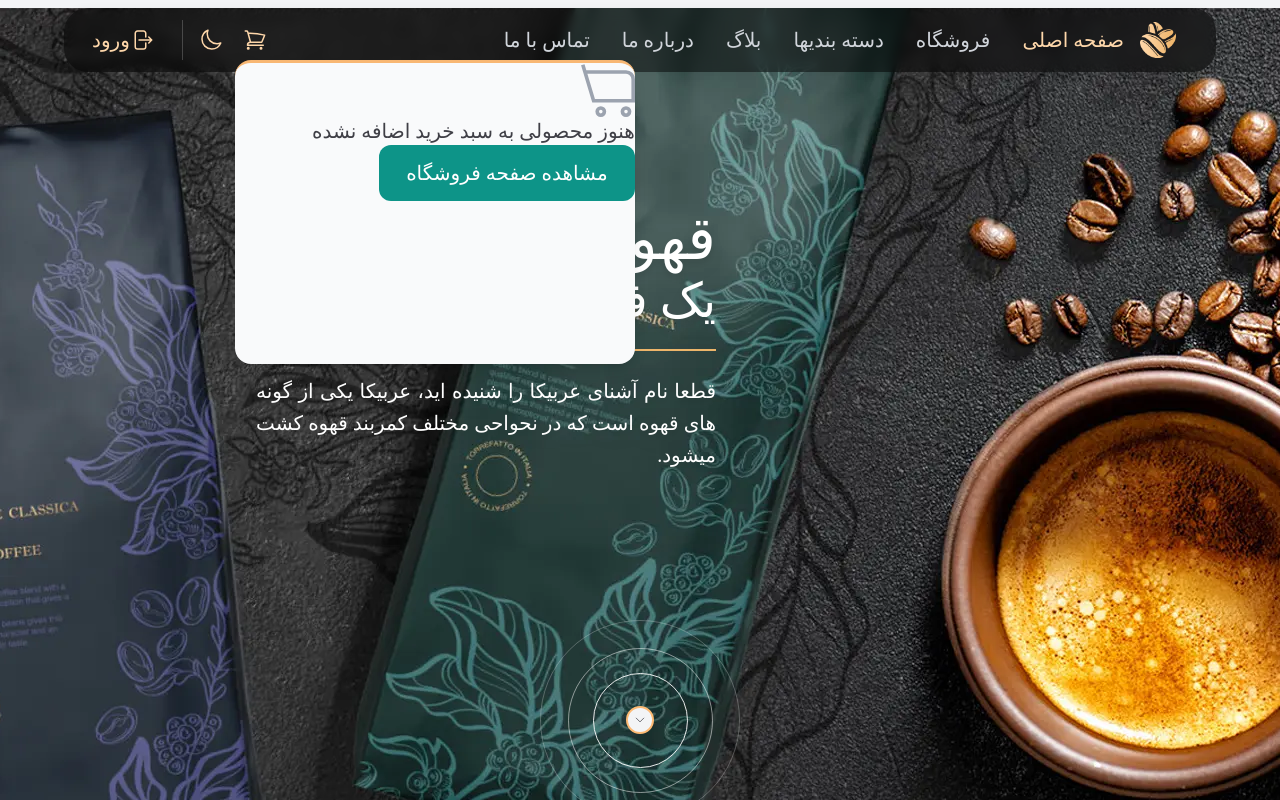
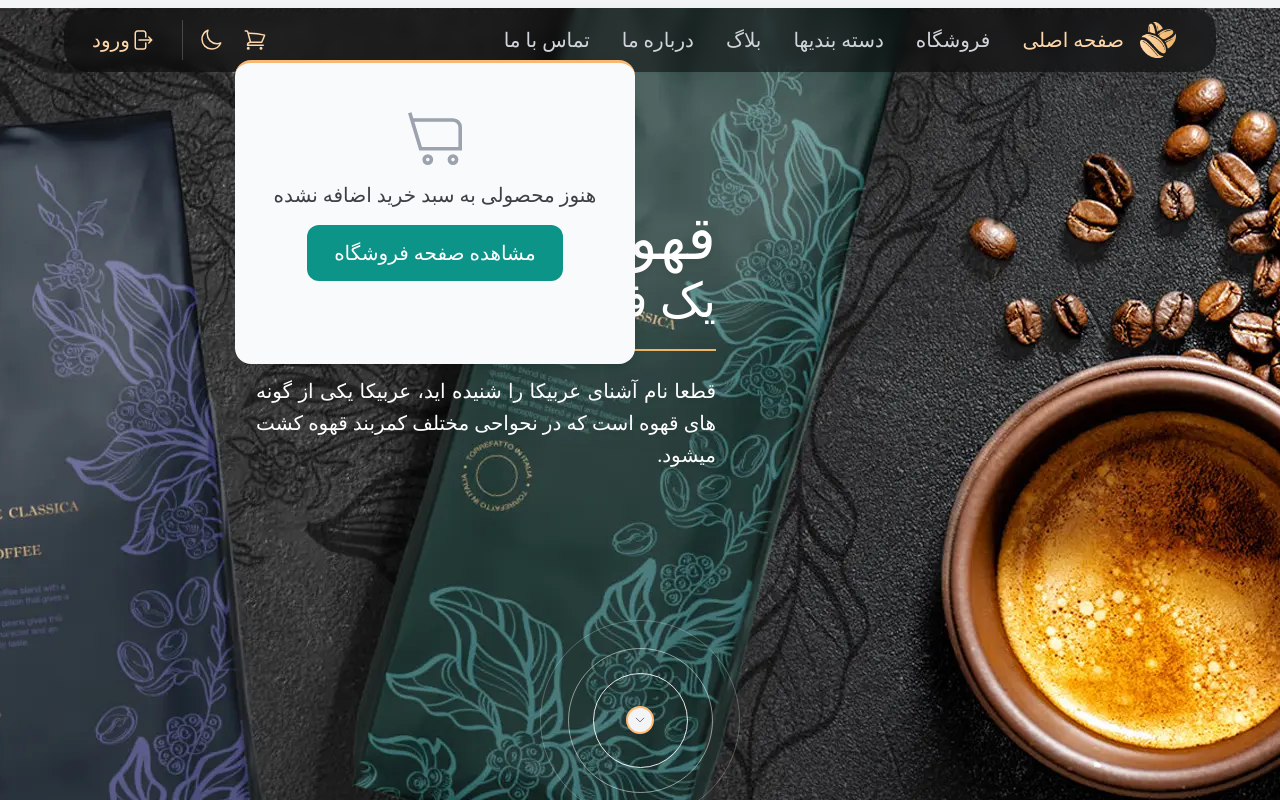
Before and after one commit to abolfazlchaman/Golden-Coffee, a React (Vite) app: page / in a window 1280 px wide. Both pictures are taken after a click on the icon 254 px from the left and 40 px from the top of the page. Shown: the top 800 px of the page. Built offline with nearby package versions, Linux system fonts and the light colour scheme; a web font is replaced by a local one.

Commit message:
cart fix and navbar logo path fix

```diff
--- a/src/components/Header/Header.jsx
+++ b/src/components/Header/Header.jsx
@@ -50,7 +50,7 @@ function Header({ items, state, setState }) {
       <nav className="w-[90%] hidden mx-auto shadow-shadow-normal rounded-3xl justify-between bg-black/50 backdrop-blur-[6px] fixed lg:flex flex-row top-[.5rem] left-0 right-0 h-[4rem] max-h-[96px] items-center z-50">
         <div className="flex flex-row">
           <img
-            src="/src/assets/app-logo.png"
+            src="./src/assets/app-logo.png"
             className=" w-9 h-9 mr-10"
             alt="logo"
           />
@@ -106,7 +106,7 @@ function Header({ items, state, setState }) {
                   (state.length !== 0 && " min-w-fit h-fit max-h-screen")
                 }>
                 {state.length === 0 ? (
-                  <>
+                    <div className="flex flex-col justify-center items-center">
                       <i className="pt-12">
                         <svg
                           className=" fill-gray-400 stroke-gray-400"
@@ -121,7 +121,7 @@ function Header({ items, state, setState }) {
                           />
                         </svg>
                       </i>
-                    <h2 className="font-Dana text-zinc-700 dark:text-white ">
+                      <h2 className="font-Dana text-zinc-700 dark:text-white my-4">
                         هنوز محصولی به سبد خرید اضافه نشده
                       </h2>
                       <HashLink
@@ -137,7 +137,7 @@ function Header({ items, state, setState }) {
                           مشاهده صفحه فروشگاه
                         </button>
                       </HashLink>
-                  </>
+                    </div>
                 ) : (
                   <Cart
                     state={state}
```
Lines whose indentation alone changed are shown as unchanged.
